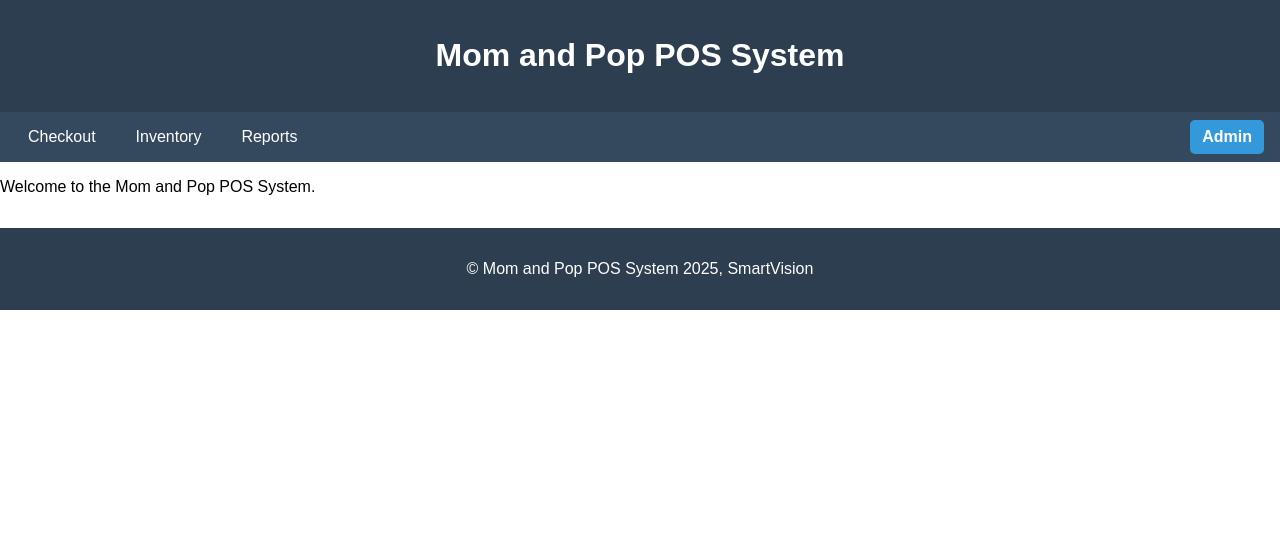
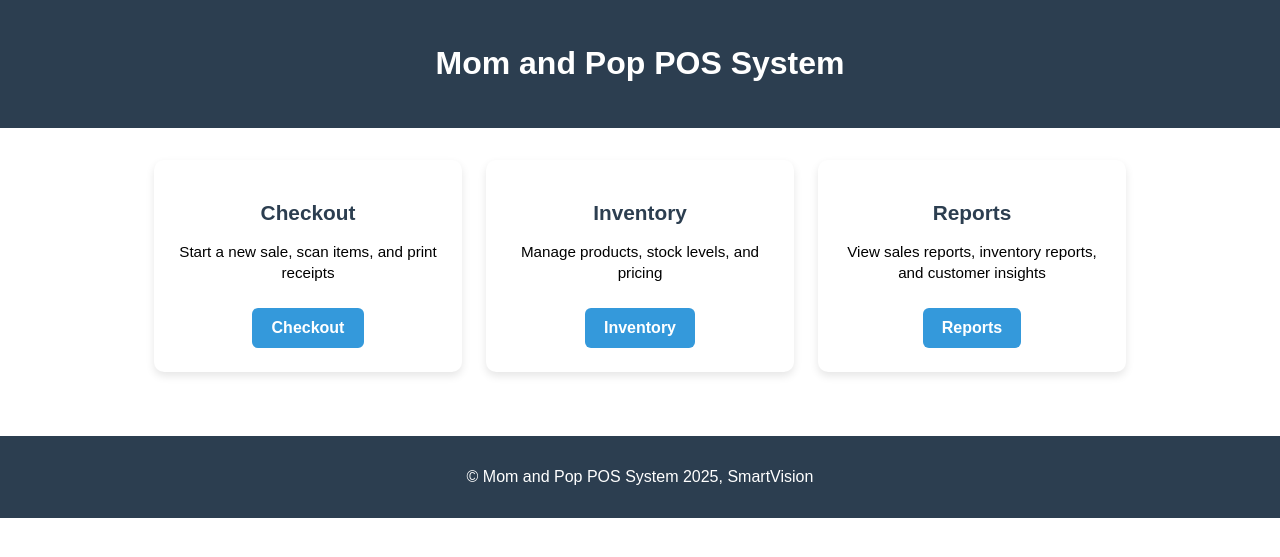
Before and after one commit to TaySippapas/SEN201_SmartVision, a Python web app: template my_flask_app/templates/main.html in a window 1280 px wide. Shown: the top 557 px of the page. Run offline with Jinja, Linux system fonts and the light colour scheme; the template is opened without the code that fills it, so the values that code supplies are empty.

Commit message:
Added references to checkout and inventory, changed the design of the page and cleaned up the css

```diff
--- a/my_flask_app/templates/main.html
+++ b/my_flask_app/templates/main.html
@@ -21,22 +21,25 @@ Date: 30 September 2025
     <h1>Mom and Pop POS System</h1>
     </header>
 
-    <!-- Navigation Bar -->
-    <nav id="main-nav">
-        <div class="nav-left">
-          <a href=".">Checkout</a>
-          <a href=".">Inventory</a>
-          <a href=".">Reports</a>
-        </div>
+    <!-- Dashboard Cards -->
+    <main id="card-container">
+      <section class="card">
+        <h2>Checkout</h2>
+        <p>Start a new sale, scan items, and print receipts</p>
+        <a href="checkout.html" class="button">Checkout</a>
+      </section>
 
-        <div class="nav-right">
-          <a href="." class="admin-button">Admin</a>
-        </div>
-    </nav>
+      <section class="card">
+        <h2>Inventory</h2>
+        <p>Manage products, stock levels, and pricing</p>
+        <a href="product-management.html" class="button">Inventory</a>
+      </section>
 
-    <!-- Main Content Placeholder -->
-    <main>
-    <p>Welcome to the Mom and Pop POS System.</p>
+      <section class="card">
+        <h2>Reports</h2>
+        <p>View sales reports, inventory reports, and customer insights</p>
+        <a href="." class="button">Reports</a>
+      </section>
     </main>
 
     <!-- Page Footer -->
--- a/my_flask_app/templates/web.css
+++ b/my_flask_app/templates/web.css
@@ -5,58 +5,92 @@ Author: Jirapt Kulruchakorn
 Date: 30 September 2025
 */
 
-/* Base styles */
+/* Base layout */
 body {
   margin: 0;
   font-family: Arial, sans-serif;
 }
 
+/* Header */
 header {
   background: #2c3e50;
   color: white;
   text-align: center;
-  padding: 1rem;
+  padding: 1.5rem;
 }
 
-#main-nav {
+/* Card Layout */
+#card-container {
+  padding: 2rem;
   display: flex;
-  justify-content: space-between;
-  align-items: center;
-  background: #34495e;
-  padding: 0.5rem 1rem;
+  flex-wrap: wrap;
+  justify-content: center;
+  gap: 1.5rem;
+  max-width: 1000px;
+  margin: 0 auto;
 }
 
-.nav-left {
-  display: flex;
-  gap: 1rem;
-  flex: 1;
-  min-width: 0;
+/* Individual Card */
+.card {
+  background: white;
+  border-radius: 10px;
+  padding: 1.5rem;
+  box-shadow: 0 4px 8px rgba(0, 0, 0, 0.1);
+  text-align: center;
+  transition: transform 0.2s, box-shadow 0.2s;
+  flex: 1 1 250px;
+  max-width: 260px;
 }
 
-.nav-right {
-  display: flex;
-  align-items: center;
+.card-hover {
+  transform: translateY(-5px);
+  box-shadow: 0 6px 12px rgba(0, 0, 0, 0.15);
 }
 
-#main-nav a {
+.card h2 {
+  color: #2c3e50;
+  margin-bottom: 1rem;
+  font-size: 1.3rem;
+}
+
+.card p {
+  margin-bottom: 1.5rem;
+  font-size: 0.95rem;
+  line-height: 1.4;
+}
+
+/* Buttons for links */
+.button {
+  display: inline-block;
+  background: #3499db;
   color: white;
+  padding: 0.7rem 1.2rem;
+  border-radius: 6px;
   text-decoration: none;
-  padding: 0.5rem 0.75rem;
-  border-radius: 5px;
+  font-weight: bold;
   transition: background 0.3s;
 }
 
-#main-nav a:visited {
-  color: white;
+.button:hover{
+  background: #2980b9;
 }
 
-.admin-button {
-  background: #3499db;
-  font-weight: bold;
+.back-button {
+  background: #7f8c8d;
 }
 
-.admin-button:hover {
-  background: #2980b9;
+.back-button:hover {
+  background: #666;
+}
+
+.content {
+  max-width: 800px;
+  margin: 2rem auto;
+  text-align: center;
+  background: white;
+  padding: 2rem;
+  border-radius: 10px;
+  box-shadow: 0 4px 8px rgba(0,0,0,0.1);
 }
 
 footer {
```
